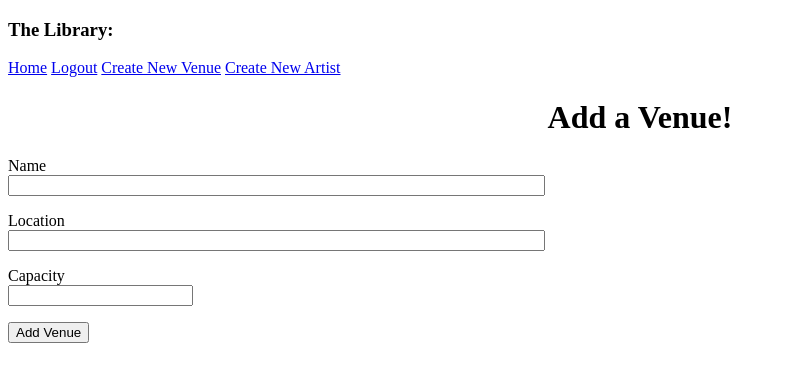
After one commit to phernandoe/The_Library, a Flask app: page /create_new_venue in a window 1280 px wide. The commit adds this page. Shown: the top 382 px of the page, without its empty margins (0-785 px from the left). Run offline with Flask 2, Linux system fonts and the light colour scheme; a user stored in the database is signed in; tables that the repository leaves empty hold one stand-in row (values such as "Sample post").

Commit message:
Users can now create new venues

```diff
--- a/app/forms.py
+++ b/app/forms.py
@@ -1,7 +1,7 @@
 from flask_wtf import FlaskForm
-from wtforms import StringField, SubmitField, TextAreaField, PasswordField, BooleanField
+from wtforms import StringField, SubmitField, TextAreaField, PasswordField, BooleanField, IntegerField
 from wtforms.validators import DataRequired, ValidationError, Email, EqualTo
-from app.models import Artist, User
+from app.models import Artist, User, Venue
 
 class createNewArtist(FlaskForm):
     name = StringField('Name', validators=[DataRequired("No name provided")])
@@ -15,6 +15,18 @@ class createNewArtist(FlaskForm):
         artist = Artist.query.filter_by(name=name.data).first()
         if artist is not None:
             raise ValidationError("Artist has already been registered")
+
+class createNewVenue(FlaskForm):
+    name = StringField('Name', validators=[DataRequired("No name provided")])
+    location = StringField('Location', validators=[DataRequired("No location provided")])
+    capacity = IntegerField('Capacity')
+
+    submit = SubmitField('Add Venue')
+
+    def validate_name(self, name):
+        venue = Venue.query.filter_by(name=name.data).first()
+        if venue is not None:
+            raise ValidationError("Venue already exists")
 
 class LoginForm(FlaskForm):
     username = StringField('Username', validators=[DataRequired()])
--- a/app/routes.py
+++ b/app/routes.py
@@ -4,7 +4,7 @@ from flask_login import login_required, current_user, logout_user, login_user
 from werkzeug.urls import url_parse
 from app import app, db
 from flask import render_template, flash, redirect, url_for, request
-from app.forms import createNewArtist, RegistrationForm, LoginForm
+from app.forms import createNewArtist, RegistrationForm, LoginForm, createNewVenue
 from app.models import Artist, Event, Venue, ArtistToEvent, User
 
 artists = Artist.query
@@ -53,6 +53,21 @@ def create_new_artist():
         return render_template('artist.html', artist=newArtist)
 
     return render_template('create_new_artist.html', artists=artists, title='Create new artist', form=form)
+
+@app.route('/create_new_venue', methods=['GET', 'POST'])
+@login_required
+def create_new_venue():
+    form = createNewVenue()
+
+    if form.validate_on_submit():
+        newVenue = Venue(name=form.name.data, location=form.location.data, capacity=form.capacity.data)
+        db.session.add(newVenue)
+        db.session.commit()
+        flash('{} has been added to the library'.format(form.name.data))
+        return redirect(url_for('index'))
+
+    return render_template('create_new_venue.html', artists=artists, title='Create new venue', form=form)
+
 
 @app.route('/login', methods=['GET', 'POST'])
 def login():
--- a/app/templates/base.html
+++ b/app/templates/base.html
@@ -19,6 +19,7 @@
         <a href="{{ url_for('logout') }}">Logout</a>
         {% endif %}
 
+        <a href="create_new_venue">Create New Venue</a>
         <a href="/create_new_artist">Create New Artist</a>
     </div>
 
--- /dev/null
+++ b/app/templates/create_new_venue.html
@@ -0,0 +1,40 @@
+{% extends "base.html" %}
+
+{% block content %}
+    <h1 style="display: flex; justify-content: center;">Add a Venue!</h1>
+
+    <form action="" method="post" novalidate>
+        {{ form.hidden_tag() }}
+
+        <p>
+            {{ form.name.label }}<br>
+            {{ form.name(size=64) }}<br>
+
+            {% for error in form.name.errors %}
+                <span style="color: red;">[{{ error }}]</span>
+            {% endfor %}
+        </p>
+
+        <p>
+            {{ form.location.label }}<br>
+            {{ form.location(size=64) }}<br>
+
+            {% for error in form.location.errors %}
+                <span style="color: red;">[{{ error }}]</span>
+            {% endfor %}
+        </p>
+
+
+        <p>
+            {{ form.capacity.label }}<br>
+            {{ form.capacity(size=10) }}<br>
+
+            {% for error in form.capacity.errors %}}
+                <span style="color: red;">[{{ error }}]</span>
+            {% endfor %}
+        </p>
+
+        <p>{{ form.submit() }}</p>
+
+    </form>
+{% endblock %}
```
Also changed, not shown: 1 other file.
